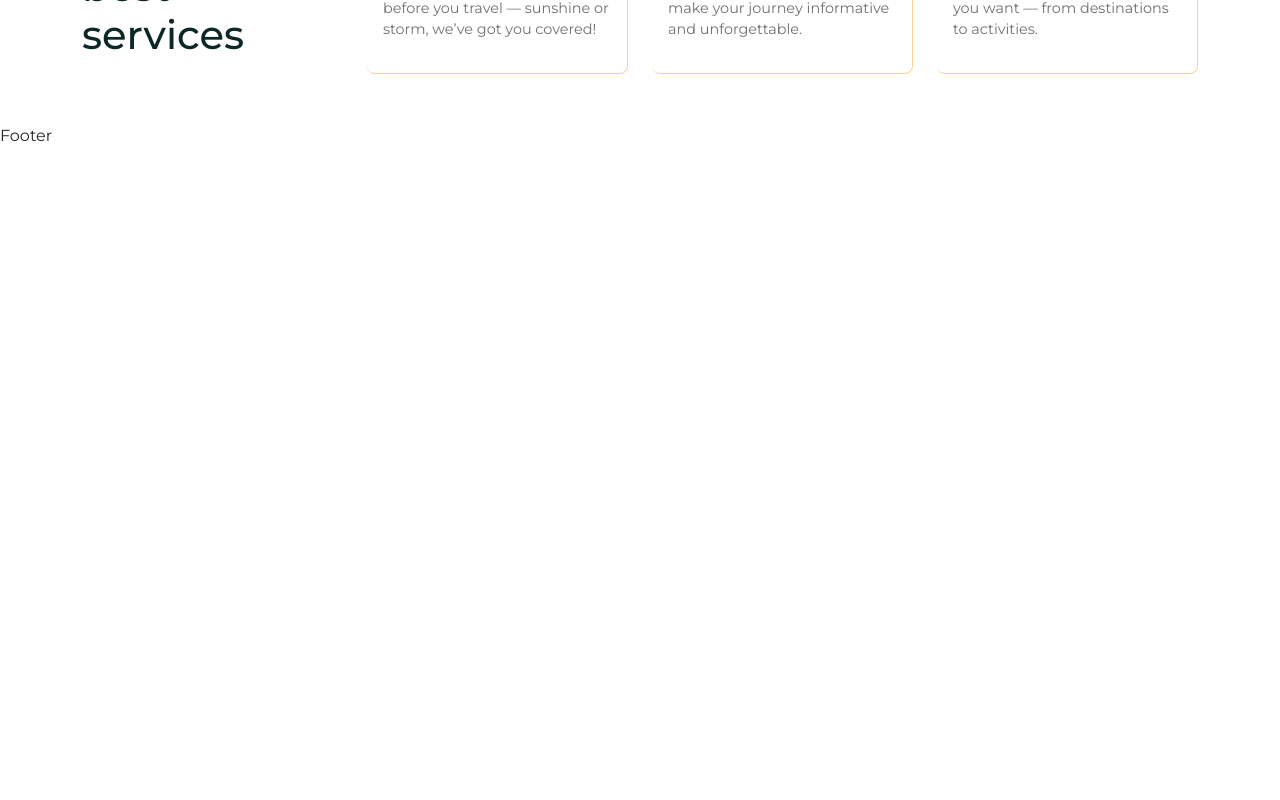
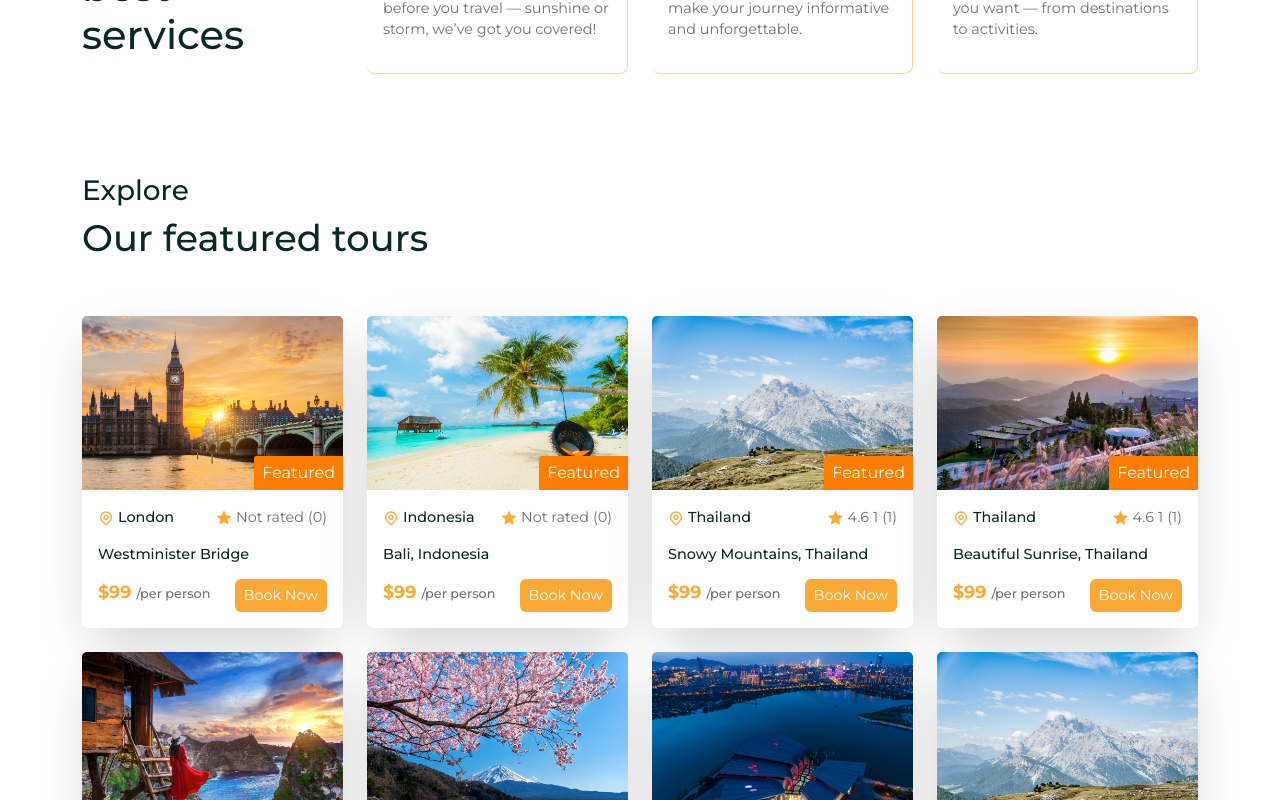
Before and after one commit to UnesABA/Tours-Travel_Booking_Website, a React (Vite) app in the folder client/: page /home in a window 1280 px wide. Shown: the part 860-1660 px from the top of the page. Before the commit the page ends 1008 px from the top, so only its background shows below. Built offline with nearby package versions, Linux system fonts and the light colour scheme; a web font is replaced by a local one.

Commit message:
Implement FeaturedTourList to render TourCard components with dynamic tour data, rating calculation, and conditional featured tags

```diff
--- a/client/src/assets/data/tours.js
+++ b/client/src/assets/data/tours.js
@@ -15,12 +15,7 @@
     price: 99,
     maxGroupSize: 10,
     desc: "this is the description",
-    reviews: [
-      {
-        name: "jhon doe",
-        rating: 4.6,
-      },
-    ],
+    reviews: [],
     avgRating: 4.5,
     photo: tourImg01,
     featured: true,
@@ -33,12 +28,7 @@
     price: 99,
     maxGroupSize: 8,
     desc: "this is the description",
-    reviews: [
-      {
-        name: "jhon doe",
-        rating: 4.6,
-      },
-    ],
+    reviews: [],
     avgRating: 4.5,
     photo: tourImg02,
     featured: true,
@@ -92,6 +82,10 @@
         name: "jhon doe",
         rating: 4.6,
       },
+      {
+        name: "Younes AIT BEN ALI",
+        rating: 4.7,
+      },
     ],
     avgRating: 4.5,
     photo: tourImg05,
@@ -123,12 +117,7 @@
     price: 99,
     maxGroupSize: 8,
     desc: "this is the description",
-    reviews: [
-      {
-        name: "jhon doe",
-        rating: 4.6,
-      },
-    ],
+    reviews: [],
     avgRating: 4.5,
     photo: tourImg07,
     featured: false,
--- /dev/null
+++ b/client/src/components/featured-tours/FeaturedTourList.jsx
@@ -0,0 +1,19 @@
+import tourData from "../../assets/data/tours"
+import { Col } from "reactstrap"
+import TourCard from "../../shared/TourCard"
+
+const FeaturedTourList = () => {
+  return (
+    <>
+      {
+        tourData.map(tour =>(
+          <Col lg="3" className="mb-4" key= {tour.id}>
+            <TourCard tour= {tour}/>
+          </Col>
+        ))
+      }
+    </>
+  )
+}
+
+export default FeaturedTourList
--- a/client/src/pages/Home.jsx
+++ b/client/src/pages/Home.jsx
@@ -7,6 +7,7 @@
 import SearchBar               from "../shared/SearchBar"
 import ServicesList            from "../services/ServicesList"
 import "../styles/home.css"
+import FeaturedTourList from "../components/featured-tours/FeaturedTourList"
 
 const Home = () => {
   return (
@@ -67,6 +68,19 @@
           </Row>
         </Container>
       </section>
+      {/* ===================== Tour Section ===================== */}
+        <section>
+          <Container>
+            <Row>
+              <Col lg="12" className="mb-5">
+                <Subtitle subtitle={"Explore"}/>
+                <h2 className="featured__tour-title">Our featured tours</h2>
+              </Col>
+              <FeaturedTourList />
+            </Row>
+          </Container>
+        </section>
+      {/* ===================== Tour Section ===================== */}
     </>
   )
 }
--- /dev/null
+++ b/client/src/shared/TourCard.jsx
@@ -0,0 +1,48 @@
+import { Card, CardBody } from "reactstrap"
+import { Link } from "react-router-dom"
+import "./tour-card.css"
+import calculateAvgRating from "../utils/AvgRating"
+
+const TourCard = ({ tour }) => {
+  const { id, title, city, photo, price, featured, reviews } = tour
+  const {totalRating, avgRating} = calculateAvgRating(reviews)
+
+  return (
+    <div>
+      <Card>
+        <div className="tour__img">
+          <img src={photo} />
+          {featured && <span>Featured</span>}
+        </div>
+        <CardBody>
+          <div className="card__top d-flex align-items-center justify-content-between">
+            <span className="tour__location d-flex align-items-center gap-1">
+              <i className="ri-map-pin-line"></i> {city}
+            </span>
+            <span className="tour__rating d-flex align-items-center gap-1">
+              <i className="ri-star-fill"></i>{" "}
+              {avgRating === 0 ? null : avgRating}{" "}
+              {totalRating === 0 ? "Not rated" : <span>{reviews.length}</span>}
+              <span>({reviews.length})</span>
+            </span>
+          </div>
+
+          <h5 className="tour__title">
+            <Link to={`/tours/${id}`}>{title}</Link>
+          </h5>
+
+          <div className="card__bottom d-flex align-items-center justify-content-between mt-3">
+            <h5>
+              ${price} <span>/per person</span>
+            </h5>
+            <button className="btn booking__btn">
+              <Link to={`/tours/${id}`}>Book Now</Link>
+            </button>
+          </div>
+        </CardBody>
+      </Card>
+    </div>
+  )
+}
+
+export default TourCard
--- /dev/null
+++ b/client/src/shared/tour-card.css
@@ -0,0 +1,90 @@
+.tour__img img{
+  width: 100%;
+  border-radius: 5px 5px 0 0;
+}
+
+.card{
+  border: none !important;
+  box-shadow: rgba(0, 0, 0, 0.2) 0px 18px 50px -10px;
+}
+
+.tour__img{
+  position: relative;
+}
+
+.tour__img span{
+  position: absolute;
+  bottom: 0;
+  right: 0;
+  width: max-content;
+  height: max-content;
+  z-index: 10;
+  background: var(--primary-color);
+  color: #fff;
+  padding: 0.3rem 0.5rem;
+  border-radius: 3px 0 0 0;
+}
+
+.tour__title{
+  margin-top: 1rem;
+  font-size: 0.9rem;
+  font-weight: 500;
+}
+
+.tour__title a{
+  text-decoration: none;
+  color: var(--heading-color);
+  transition: 0.3s;
+}
+
+.tour__title a:hover{
+  color: var(--secondary-color);
+}
+
+.booking__btn{
+  background: var(--secondary-color) !important;
+  cursor: pointer;
+  padding: 0.2rem 0.5rem !important;
+}
+
+.booking__btn a{
+  text-decoration: none;
+  font-size: 0.9rem;
+  color: #fff;
+}
+
+.booking__btn a:hover{
+  color: #fff;
+}
+
+.card__bottom h5{
+  font-size: 1.1rem;
+  font-weight: 700;
+  color: var(--secondary-color);
+}
+
+.card__bottom h5 span{
+  font-size: 0.8rem;
+  font-weight: 500;
+  color: var(--text-color);
+}
+
+.card__top span i{
+  color: var(--secondary-color);
+}
+
+.tour__rating{
+  font-size: 0.9rem;
+  color: var(--text-color);
+}
+
+.tour__location{
+  color: var(--heading-color);
+  font-weight: 500;
+  font-size: 0.9rem;
+}
+
+.tour__location i,
+.tour__rating i{
+  font-size: 1rem;
+}
--- a/client/src/styles/home.css
+++ b/client/src/styles/home.css
@@ -48,3 +48,8 @@
   font-size: 2.5rem;
   font-weight: 500;
 }
+
+.featured__tour-title{
+  font-size: 2.3rem;
+  font-weight: 500;
+}
--- /dev/null
+++ b/client/src/utils/AvgRating.jsx
@@ -0,0 +1,16 @@
+const calculateAvgRating = (reviews) =>{
+  const totalRating = reviews?.reduce((acc, item) => acc + item.rating, 0)
+  const avgRating =
+    totalRating === 0
+      ? ""
+      : totalRating === 1
+      ? totalRating
+      : (totalRating / reviews?.length).toFixed(1)
+
+  return {
+    totalRating,
+    avgRating
+  }
+}
+
+export default calculateAvgRating
```
